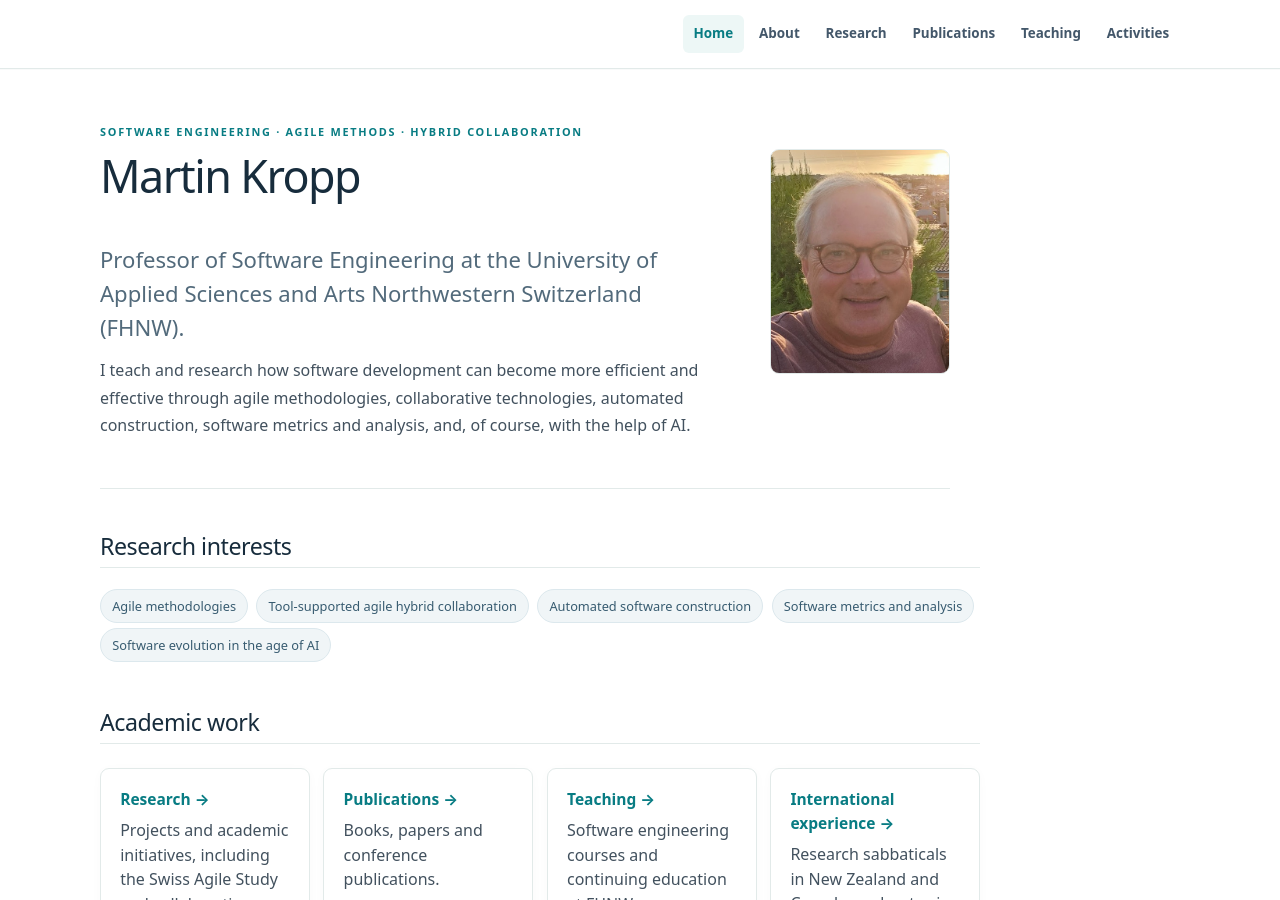
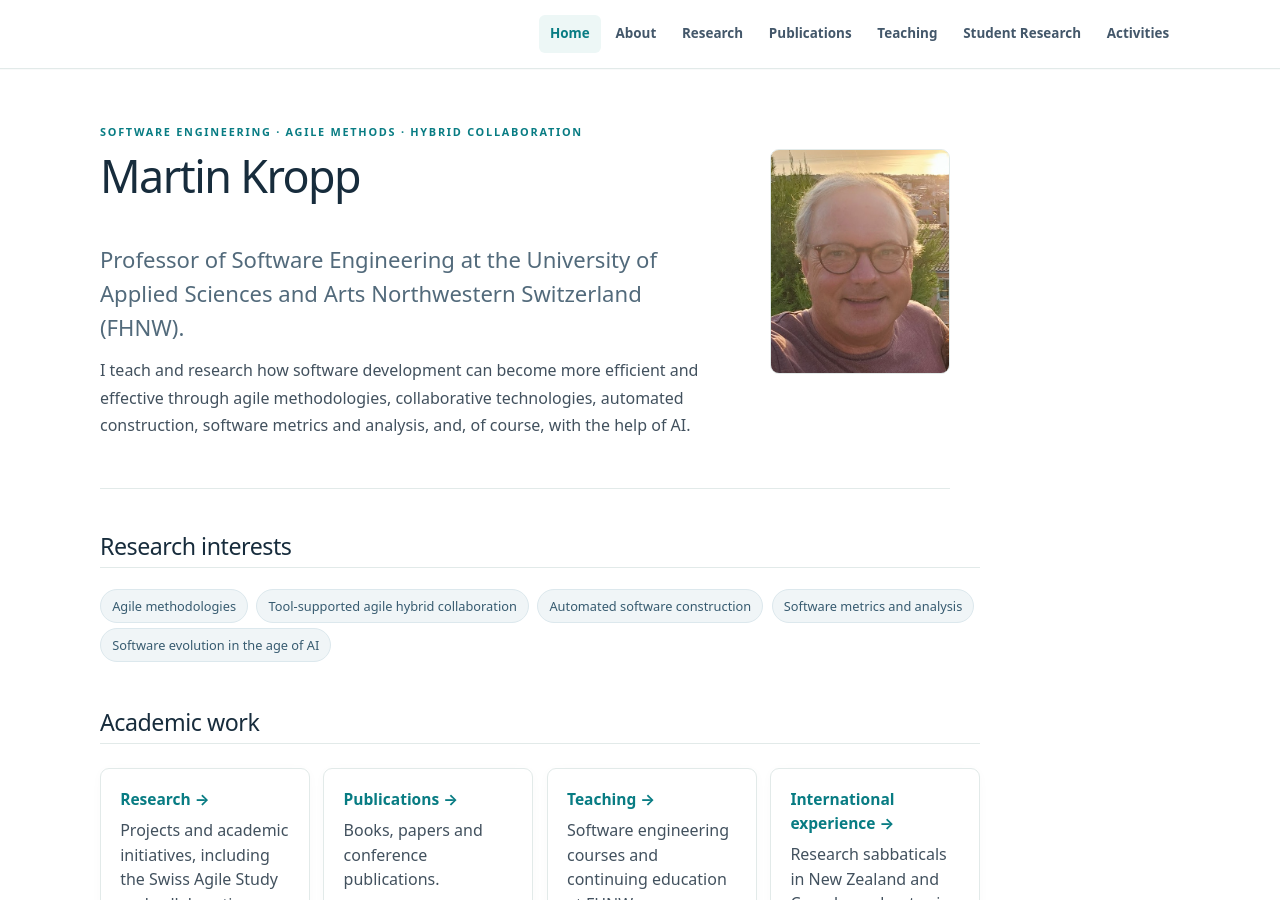
Before and after one commit to martinkropp/martinkropp.github.io, a Jekyll site: the page built from index.md, in a window 1280 px wide and 900 px high. Built offline with Jekyll 4.4.1, drawn with Linux system fonts in a browser that asks for light colours.

Commit message:
Add Student Research to site navigation

```diff
--- a/_layouts/default.html
+++ b/_layouts/default.html
@@ -18,6 +18,7 @@
     <a href="{{ '/research' | relative_url }}" {% if page.url == '/research' or page.url == '/research/' %}aria-current="page"{% endif %}>Research</a>
     <a href="{{ '/publications' | relative_url }}" {% if page.url == '/publications' or page.url == '/publications/' %}aria-current="page"{% endif %}>Publications</a>
     <a href="{{ '/teaching' | relative_url }}" {% if page.url == '/teaching' or page.url == '/teaching/' %}aria-current="page"{% endif %}>Teaching</a>
+    <a href="{{ '/student-research' | relative_url }}" {% if page.url == '/student-research' or page.url == '/student-research/' %}aria-current="page"{% endif %}>Student Research</a>
     <a href="{{ '/professional-activities' | relative_url }}" {% if page.url == '/professional-activities' or page.url == '/professional-activities/' %}aria-current="page"{% endif %}>Activities</a>
   </nav>
 </div></header>
```
